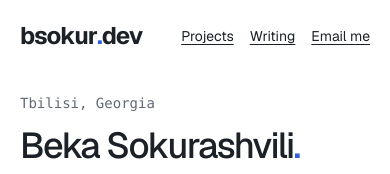
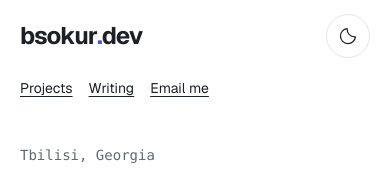
Before and after one commit to bsokur/portfolio-nextjs, a Next.js app: page / in a window 390 px wide. Shown: the top 174 px of the page. Built offline with nearby package versions, Linux system fonts and the light colour scheme; no server answers.

Commit message:
Add persistent light/dark theme toggle with smooth transitions and responsive header positioning

```diff
--- a/app/globals.css
+++ b/app/globals.css
@@ -1,30 +1,49 @@
 :root {
   color-scheme: light dark;
-  --background: #ffffff;
-  --foreground: #1c2027;
-  --muted: #626974;
-  --accent: #315dde;
-  --on-accent: #ffffff;
-  --line: #e5e7ec;
-  --soft: #f6f8fc;
-  --selection-background: #dce5ff;
-  --selection-foreground: #102050;
+  --background: light-dark(#ffffff, #17191d);
+  --foreground: light-dark(#1c2027, #f2f4f8);
+  --muted: light-dark(#626974, #b6bdc8);
+  --accent: light-dark(#315dde, #94adff);
+  --on-accent: light-dark(#ffffff, #17191d);
+  --line: light-dark(#e5e7ec, #3f4652);
+  --soft: light-dark(#f6f8fc, #20242b);
+  --selection-background: light-dark(#dce5ff, #94adff);
+  --selection-foreground: light-dark(#102050, #17191d);
+  --theme-transition-duration: 220ms;
   --font-sans: var(--font-geist), system-ui, -apple-system, Arial, sans-serif;
   --font-mono: 'SFMono-Regular', Consolas, 'Liberation Mono', monospace;
 }
 
-@media (prefers-color-scheme: dark) {
-  :root {
-    --background: #17191d;
-    --foreground: #f2f4f8;
-    --muted: #b6bdc8;
-    --accent: #94adff;
-    --on-accent: #17191d;
-    --line: #3f4652;
-    --soft: #20242b;
-    --selection-background: #94adff;
-    --selection-foreground: #17191d;
-  }
+:root[data-theme='light'] {
+  color-scheme: light;
+}
+
+:root[data-theme='dark'] {
+  color-scheme: dark;
+}
+
+.theme-toggle {
+  display: inline-flex;
+  align-items: center;
+  justify-content: center;
+  inline-size: 44px;
+  block-size: 44px;
+  padding: 0;
+  border: 1px solid var(--line);
+  border-radius: 50%;
+  background: var(--background);
+  color: var(--foreground);
+  cursor: pointer;
+}
+.theme-toggle:hover {
+  background: var(--soft);
+}
+.theme-icon-sun,
+:root[data-theme='dark'] .theme-icon-moon {
+  opacity: 0;
+}
+:root[data-theme='dark'] .theme-icon-sun {
+  opacity: 1;
 }
 
 * {
@@ -75,12 +94,23 @@ svg {
   margin-inline: auto;
 }
 .site-header {
-  display: flex;
-  flex-wrap: wrap;
+  display: grid;
+  grid-template-areas: 'brand navigation theme';
+  grid-template-columns: minmax(0, 1fr) auto auto;
   align-items: center;
-  justify-content: space-between;
   gap: 0.5rem 1.5rem;
   padding-block: 1.5rem;
+}
+.site-header .wordmark {
+  grid-area: brand;
+  justify-self: start;
+}
+.site-header nav {
+  grid-area: navigation;
+}
+.site-header .theme-toggle {
+  grid-area: theme;
+  justify-self: end;
 }
 .wordmark {
   display: inline-flex;
@@ -479,6 +509,10 @@ h2 {
     inline-size: calc(100% - 2.5rem);
   }
   .site-header {
+    grid-template-areas:
+      'brand theme'
+      'navigation navigation';
+    grid-template-columns: minmax(0, 1fr) auto;
     padding-block: 0.875rem;
     gap: 0.5rem 1rem;
   }
@@ -563,18 +597,12 @@ h2 {
 }
 @media (prefers-contrast: more) {
   :root {
-    --muted: #303641;
-    --line: #626974;
+    --muted: light-dark(#303641, #e0e4ec);
+    --line: light-dark(#626974, #a0a8b5);
   }
   a:focus-visible,
   button:focus-visible {
     outline-width: 4px;
-  }
-}
-@media (prefers-contrast: more) and (prefers-color-scheme: dark) {
-  :root {
-    --muted: #e0e4ec;
-    --line: #a0a8b5;
   }
 }
 @media (forced-colors: active) {
@@ -588,6 +616,18 @@ h2 {
     outline-color: Highlight;
   }
 }
+@media (prefers-reduced-motion: no-preference) and (forced-colors: none) {
+  body,
+  .site-shell * {
+    transition-property: background-color, color, border-color;
+    transition-duration: var(--theme-transition-duration);
+    transition-timing-function: ease-in-out;
+  }
+  .theme-icon-sun,
+  .theme-icon-moon {
+    transition-property: opacity;
+  }
+}
 @media (prefers-reduced-motion: reduce) {
   html {
     scroll-behavior: auto;
--- a/app/layout.tsx
+++ b/app/layout.tsx
@@ -1,5 +1,6 @@
 import type { Metadata } from 'next';
 import localFont from 'next/font/local';
+import { ThemeProvider } from '@/components/theme-provider';
 import { profile } from '@/lib/profile';
 import { siteDescription, siteTitle, siteUrl } from '@/lib/site';
 import './globals.css';
@@ -30,8 +31,15 @@ export const metadata: Metadata = {
 
 export default function RootLayout({ children }: Readonly<{ children: React.ReactNode }>) {
   return (
-    <html lang="en" className={geist.variable} data-scroll-behavior="smooth">
-      <body>{children}</body>
+    <html
+      lang="en"
+      className={geist.variable}
+      data-scroll-behavior="smooth"
+      suppressHydrationWarning
+    >
+      <body>
+        <ThemeProvider>{children}</ThemeProvider>
+      </body>
     </html>
   );
 }
--- a/app/page.tsx
+++ b/app/page.tsx
@@ -3,6 +3,7 @@ import { ArticleFeed } from '@/components/content-feeds';
 import { ArrowIcon, MailIcon } from '@/components/icons';
 import { Portrait } from '@/components/portrait';
 import { RepositoryFeed } from '@/components/repository-feed';
+import { ThemeToggle } from '@/components/theme-toggle';
 import { profile } from '@/lib/profile';
 
 export const metadata: Metadata = {
@@ -25,6 +26,7 @@ export default function Home() {
             <a href="#writing">Writing</a>
             <a href={`mailto:${profile.email}`}>Email me</a>
           </nav>
+          <ThemeToggle />
         </header>
         <main id="main" tabIndex={-1}>
           <section className="intro" aria-labelledby="name">
--- /dev/null
+++ b/components/theme-provider.tsx
@@ -0,0 +1,18 @@
+'use client';
+
+import { ThemeProvider as NextThemeProvider } from 'next-themes';
+import { themeNames, themeStorageKey } from '@/lib/theme';
+
+export function ThemeProvider({ children }: { children: React.ReactNode }) {
+  return (
+    <NextThemeProvider
+      attribute="data-theme"
+      defaultTheme={themeNames.system}
+      themes={[themeNames.light, themeNames.dark]}
+      storageKey={themeStorageKey}
+      enableSystem
+    >
+      {children}
+    </NextThemeProvider>
+  );
+}
--- /dev/null
+++ b/components/theme-toggle.tsx
@@ -0,0 +1,40 @@
+'use client';
+
+import { useTheme } from 'next-themes';
+import { themeNames } from '@/lib/theme';
+
+export function ThemeToggle() {
+  const { resolvedTheme, setTheme } = useTheme();
+
+  function toggleTheme() {
+    setTheme(resolvedTheme === themeNames.dark ? themeNames.light : themeNames.dark);
+  }
+
+  return (
+    <button
+      className="theme-toggle"
+      type="button"
+      onClick={toggleTheme}
+      aria-label="Toggle light and dark theme"
+      title="Toggle light and dark theme"
+    >
+      <svg
+        width="20"
+        height="20"
+        viewBox="0 0 24 24"
+        fill="none"
+        stroke="currentColor"
+        strokeWidth="1.5"
+        strokeLinecap="round"
+        strokeLinejoin="round"
+        aria-hidden="true"
+      >
+        <g className="theme-icon-sun">
+          <circle cx="12" cy="12" r="4" />
+          <path d="M12 2v2m0 16v2M2 12h2m16 0h2M5 5l1.5 1.5m11 11L19 19M5 19l1.5-1.5m11-11L19 5" />
+        </g>
+        <path className="theme-icon-moon" d="M20.9 13A9 9 0 0 1 11 3.1 9 9 0 1 0 20.9 13Z" />
+      </svg>
+    </button>
+  );
+}
--- /dev/null
+++ b/lib/theme.ts
@@ -0,0 +1,7 @@
+export const themeNames = {
+  light: 'light',
+  dark: 'dark',
+  system: 'system',
+} as const;
+
+export const themeStorageKey = 'theme';
--- a/package.json
+++ b/package.json
@@ -20,6 +20,7 @@
   },
   "dependencies": {
     "next": "16.3.6",
+    "next-themes": "0.4.6",
     "react": "19.3.0",
     "react-dom": "19.3.0"
   },
```
Also changed, not shown: 2 other files (tests, documents, lock files or other folders).
